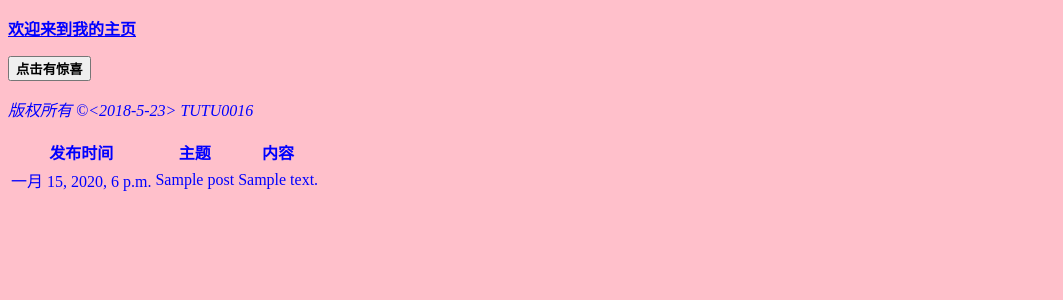
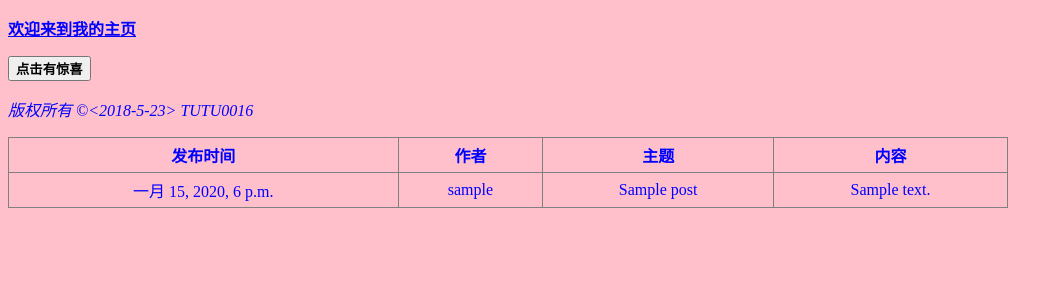
Before and after one commit to tutu0016/my-first-blog, a Django app: template blog/templates/blog/post_list.html in a window 1280 px wide. Shown: the top 300 px of the page, without its empty margins (0-1063 px from the left). Run offline with Django 3.2, Linux system fonts and the light colour scheme; tables that the repository leaves empty hold one stand-in row (values such as "Sample post"); the template is opened without the code that fills it: values that come from a table or form of the project are taken from there, most other values are stand-ins (such as "Sample title", 1, 10 or a date in 2020).

Commit message:
美化首页表格显示

```diff
--- a/blog/templates/blog/post_list.html
+++ b/blog/templates/blog/post_list.html
@@ -7,16 +7,23 @@
 <title>欢迎登录</title>
 
 <script>
+    function myFunction()
+    {
+    document.getElementById("demo").innerHTML="<b><u>RP+300</b></u>";
+    }
+</script>
+<style>
+    #datalist{
+        border-collapse: collapse;
+        width:1000px;
+    }
+    #datalist td,th{
+        border:1px solid grey;
+        text-align:center;
+        padding:5px;
+    }
 
-function myFunction()
-
-{
-
-document.getElementById("demo").innerHTML="<b><u>RP+300</b></u>";
-
-}
-
-</script>
+</style>
 </head>
 
 
@@ -29,15 +36,17 @@ document.getElementById("demo").innerHTML="<b><u>RP+300</b></u>";
     <p><i>版权所有&nbsp;&copy;&lt;2018-5-23&gt;&nbsp;TUTU0016</i></p>
 
     <!--罗列所有公开的博客内容-->
-    <table>
+    <table id="datalist">
     <tr>
         <th>发布时间</th>
+        <th>作者</th>
         <th>主题</th>
         <th>内容</th>
     </tr>
     {% for post in posts %}
     <tr>
         <td>{{post.published_date}}</td>
+        <td>{{post.author}}</td>
         <td>{{post.title}}</td>
         <td>{{post.text|linebreaksbr}}</td>
     </tr>
```
